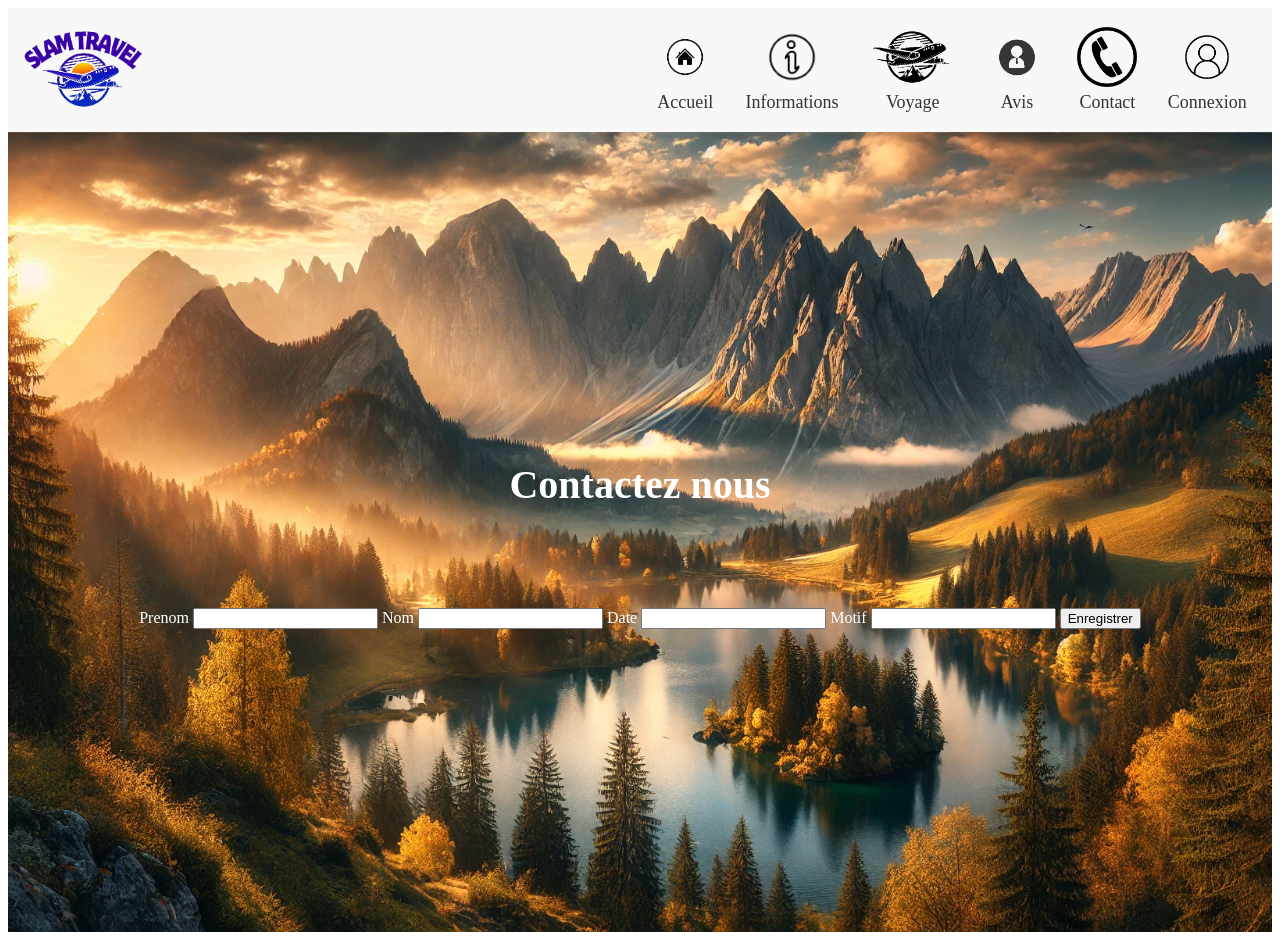
After one commit to Plabou102/AP-1---Comeleon-G1, a Symfony app: template AP-1---Comeleon-G1-dev/symfony/slam_travel_site/templates/contact/index.html.twig in a window 1280 px wide. The commit adds this page. Run offline with Twig, Linux system fonts and the light colour scheme; the template is opened without the code that fills it, so the values that code supplies are empty; form fields are guessed from the names that the template uses; some libraries are stand-ins or nearby versions.

Commit message:
WIP on dev

```diff
--- a/AP-1---Comeleon-G1-dev/symfony/slam_travel_site/src/Form/AvisType.php
+++ b/AP-1---Comeleon-G1-dev/symfony/slam_travel_site/src/Form/AvisType.php
@@ -8,6 +8,7 @@ use Symfony\Bridge\Doctrine\Form\Type\EntityType;
 use Symfony\Component\Form\AbstractType;
 use Symfony\Component\Form\FormBuilderInterface;
 use Symfony\Component\OptionsResolver\OptionsResolver;
+
 
 class AvisType extends AbstractType
 {
--- /dev/null
+++ b/AP-1---Comeleon-G1-dev/symfony/slam_travel_site/templates/contact/index.html.twig
@@ -0,0 +1,115 @@
+{% extends 'base.html.twig' %}
+
+{% block title %}Contact{% endblock %}
+
+{% block body %}
+<style>
+    .header {
+        display: flex;
+        justify-content: space-between;
+        align-items: center;
+        background-color: #f8f8f8;
+        padding: 10px;
+    }
+    .logo {
+        flex: 1;
+    }
+    .logo img {
+        max-height: 100px;
+    }
+    .page-title {
+        flex: 2;
+        text-align: center;
+        font-size: 24px;
+        font-weight: bold;
+    }
+    .nav-links {
+        flex: 3;
+        display: flex;
+        justify-content: space-around;
+        align-items: center;
+    }
+    .nav-links a {
+        text-decoration: none;
+        font-size: 18px;
+        color: #333;
+        margin: 0 10px;
+        display: flex;
+        flex-direction: column; /* Arrange l'image et le texte en colonne */
+        align-items: center;    /* Centre l'image et le texte */
+        text-align: center;     /* Centre le texte sous l'image */
+    }
+    .nav-links img {
+        max-height: 60px;
+        margin-bottom: 5px; /* Espace entre l'image et le texte */
+    }
+
+    /* Style pour la barre de navigation */
+.navbar {
+    position: relative; /* La barre de navigation ne sera pas affectée par l'image de fond */
+    z-index: 1000; /* Assure que la barre de navigation est au-dessus de tout */
+    background-color: #f8f8f8;
+    padding: 10px;
+    display: flex;
+    justify-content: space-between;
+    align-items: center;
+}
+
+/* Style pour l'image de fond de la page d'accueil */
+.page-background {
+    position: relative;
+    background-image: url('{{ asset("images/background.png") }}'); /* Utilisez le chemin correct vers votre image */
+    background-size: cover; /* L'image couvre toute la page */
+    background-position: center;
+    height: 100vh; /* Hauteur de toute la page */
+    display: flex;
+    justify-content: center;
+    align-items: center;
+}
+
+/* Texte superposé à l'image de fond */
+.overlay-text {
+    position: relative;
+    z-index: 1; /* S'assurer que le texte est au-dessus de l'image de fond */
+    color: white;
+    text-align: center;
+}
+
+.overlay-text h1 {
+    font-size: 40px;
+    margin-bottom: 100px;
+}
+
+.overlay-text p {
+    font-size: 24px;
+}
+
+</style>
+
+
+<header class="header">
+{% include 'nav.html.twig' %}
+</header>
+
+    <div class="page-background">
+        <div class="overlay-text">
+            <h1>Contactez nous</h1>
+    {{ form_start(form) }}
+        {{ form_label(form.Prenom) }}
+        {{ form_widget(form.Prenom) }}
+
+        {{ form_label(form.Nom) }}
+        {{ form_widget(form.Nom) }}
+        {{ form_label(form.date) }}
+        {{ form_widget(form.date) }}
+        {{ form_label(form.Motif) }}
+        {{ form_widget(form.Motif) }}
+        {{ form_rest(form) }}
+        <button type="submit">Enregistrer</button>
+    {{ form_end(form) }}
+        </div>
+    </div>
+
+
+
+{% endblock %}
--- a/AP-1---Comeleon-G1-dev/symfony/slam_travel_site/templates/nav.html.twig
+++ b/AP-1---Comeleon-G1-dev/symfony/slam_travel_site/templates/nav.html.twig
@@ -66,7 +66,7 @@
         <a href="{{ path('app_avis') }}">
             <img src="{{ asset('images/avis.png') }}" alt="Avis Icon"> Avis
         </a>
-        <a>
+        <a href="{{ path('contact') }}">
             <img src="{{ asset('images/contact.png') }}" alt="Contact Icon"> Contact
         </a>
         <a href="/login">
```
Also changed, not shown: AP-1---Comeleon-G1-dev/symfony/slam_travel_site/migrations/Version20241018082909.php (added, +53 -0 lines), AP-1---Comeleon-G1-dev/symfony/slam_travel_site/migrations/Version20241018083437.php (added, +47 -0 lines), AP-1---Comeleon-G1-dev/symfony/slam_travel_site/migrations/Version20241018084132.php (added, +47 -0 lines), AP-1---Comeleon-G1-dev/symfony/slam_travel_site/src/Controller/ContactController.php (added, +39 -0 lines), AP-1---Comeleon-G1-dev/symfony/slam_travel_site/src/Entity/Contact.php (added, +95 -0 lines), AP-1---Comeleon-G1-dev/symfony/slam_travel_site/src/Form/ContactType.php (added, +32 -0 lines), AP-1---Comeleon-G1-dev/symfony/slam_travel_site/src/Repository/ContactRepository.php (added, +43 -0 lines).
